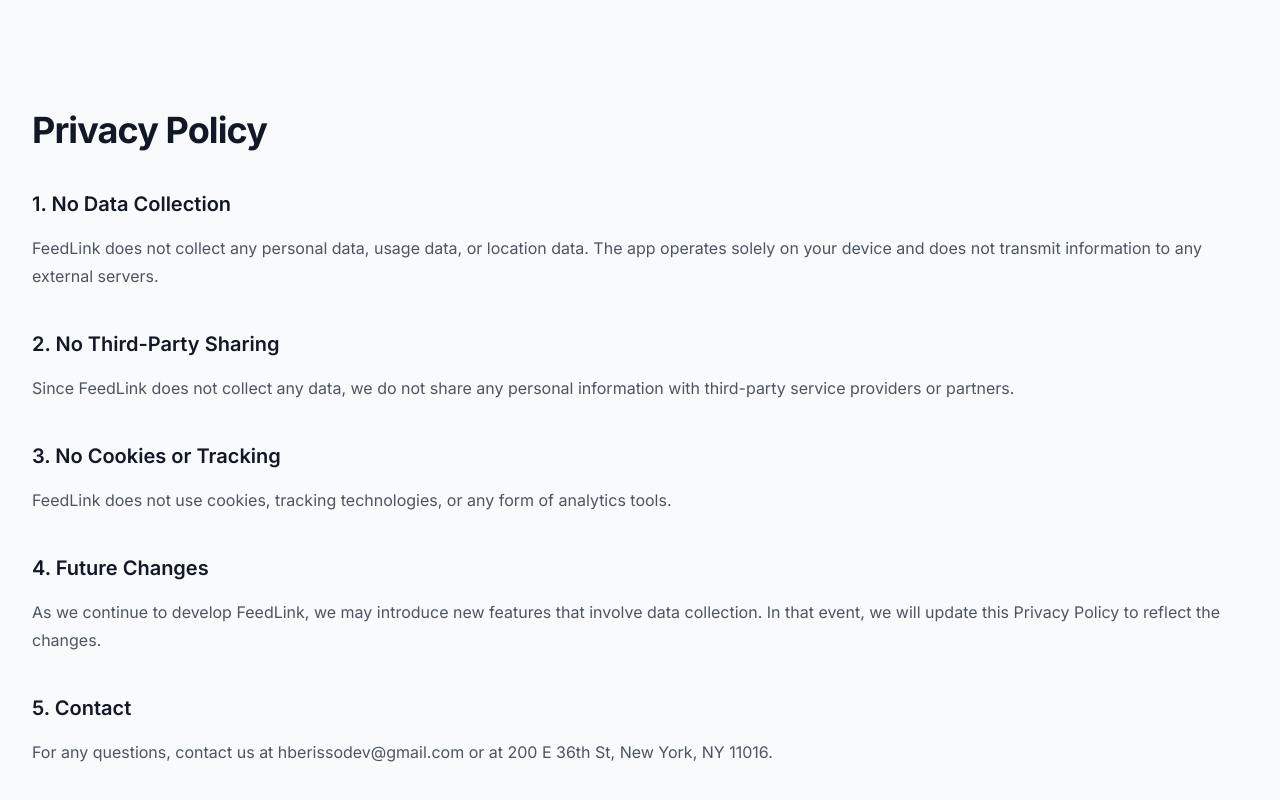
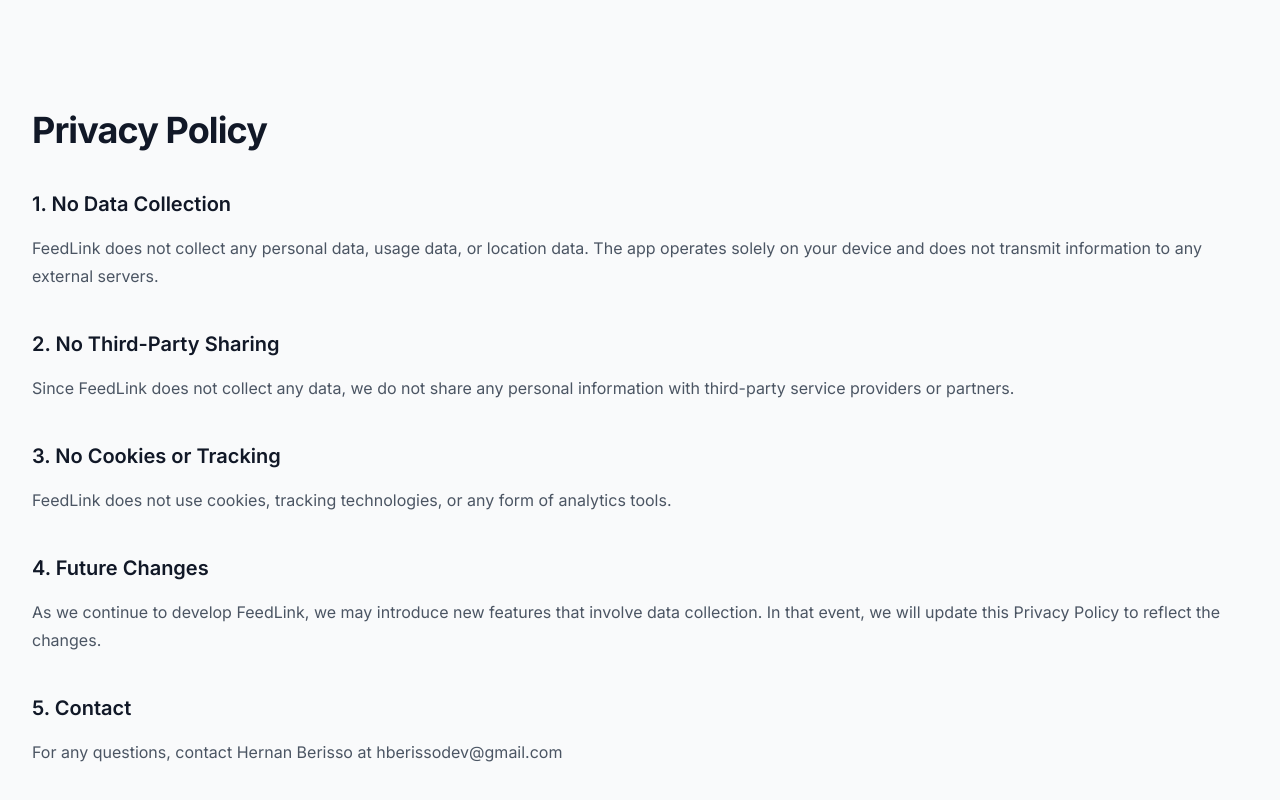
Before and after one commit to htothenan1/flavr-landing, a Next.js app: page / in a window 1280 px wide. Shown: the part 1673-2473 px from the top of the page. Built offline with nearby package versions, Linux system fonts and the light colour scheme.

Commit message:
remove address because why was that there

```diff
--- a/app/page.js
+++ b/app/page.js
@@ -324,8 +324,8 @@
                 5. Contact
               </h3>
               <p className="mt-4 text-base leading-7 text-gray-600">
-                For any questions, contact us at hberissodev@gmail.com or at 200
-                E 36th St, New York, NY 11016.
+                For any questions, contact Hernan Berisso at
+                hberissodev@gmail.com
               </p>
             </div>
           </div>
```
